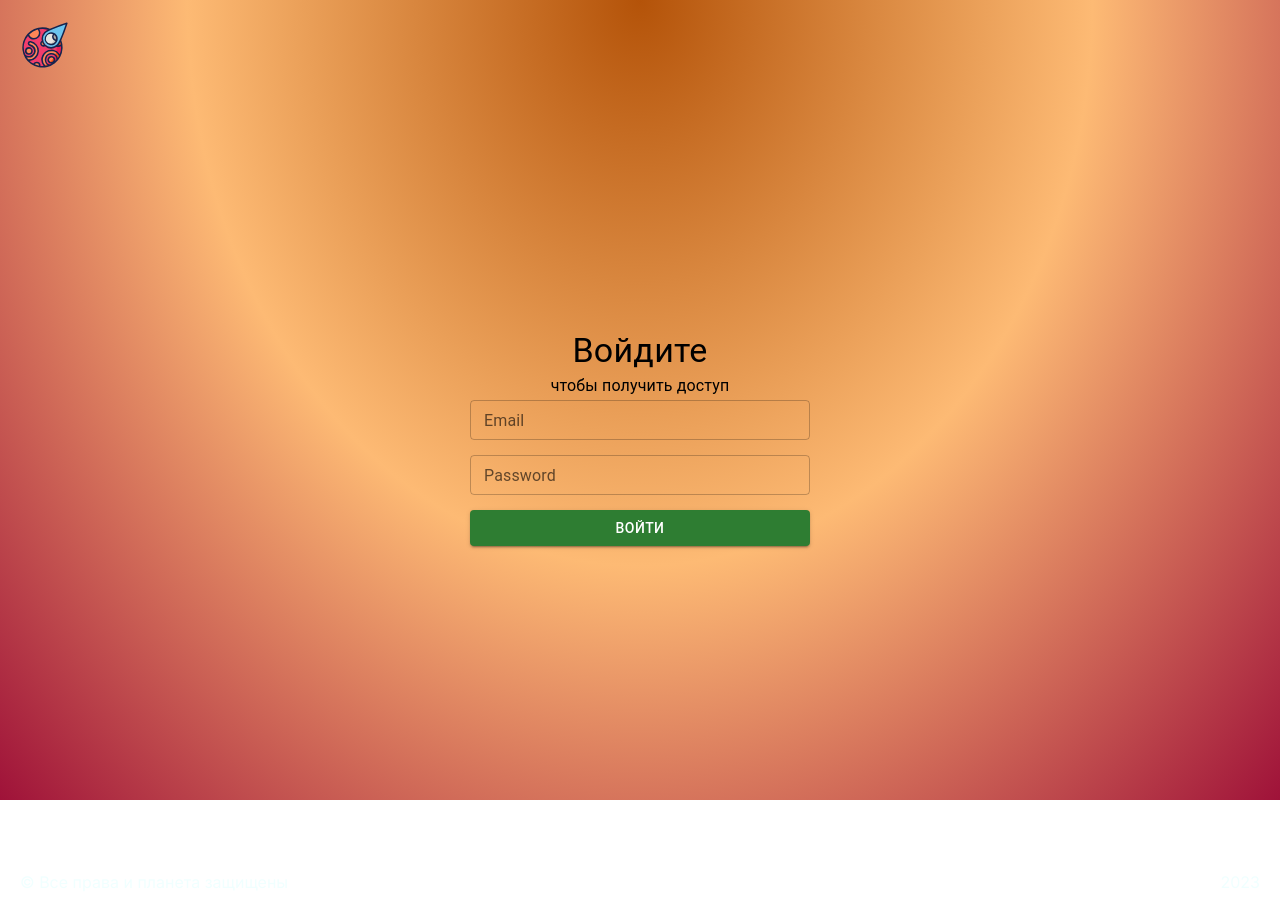
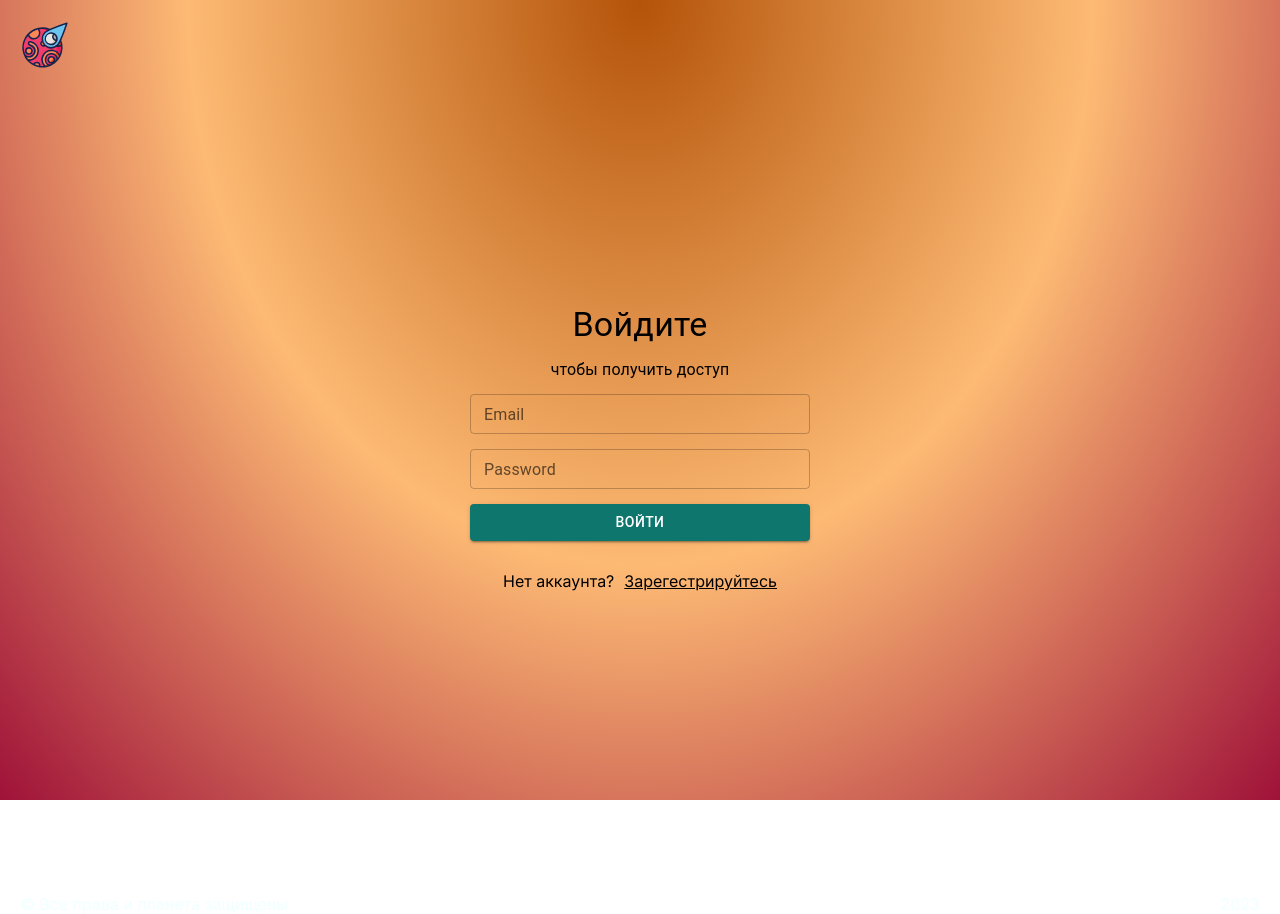
Before and after one commit to Artemiks24/asteroids, a Next.js app: page /signin in a window 1280 px wide. Before the commit the page ends 892 px from the top, so only its background shows below. Built offline with nearby package versions, Linux system fonts and the light colour scheme.

Commit message:
feat: add form

```diff
--- a/app/signin/page.tsx
+++ b/app/signin/page.tsx
@@ -1,6 +1,6 @@
 import React, { FC } from 'react';
 
-import AuthPage from '../../components/AuthPage/AuthPage';
+import LoginPage from '../../components/LoginPage/LoginPage';
 import Logo from '../../components/Logo/Logo';
 import Footer from '../../components/Footer/Footer';
 
@@ -9,7 +9,7 @@ const SignIn: FC = () => {
     return (
         <>
             <Logo />
-            <AuthPage />
+            <LoginPage />
             <Footer />
         </>
     );
--- a/components/AuthPage/AuthPage.module.css
+++ /dev/null
@@ -1,29 +0,0 @@
-.wrapper {
-    color: black;
-    padding-top: 20%;
-    display: flex;
-    flex-direction: column;
-    justify-content: center;
-    align-items: center;
-    margin-bottom: 326px;
-}
-
-.subtitle {
-
-    margin-bottom: 20px;
-}
-
-.form {
-    display: flex;
-    flex-direction: column;
-    gap: 15px
-}
-
-.input {
-    width: 340px;
-}
-
-.button {
-    color: inherit;
-    width: 340px;
-}
--- a/components/AuthPage/AuthPage.tsx
+++ /dev/null
@@ -1,67 +0,0 @@
-'use client';
-
-import React, { FC } from 'react';
-import { Typography, TextField, Button } from '@mui/material';
-import styles from './AuthPage.module.css';
-import { useForm } from 'react-hook-form';
-import { PasswordValidate, EmailValidate } from './validate';
-
-
-const AuthPage: FC = () => {
-    interface ISignin {
-        email: string,
-        password: string
-    }
-
-    const { register,
-        formState: { errors },
-        handleSubmit,
-    } = useForm<ISignin>();
-
-
-    const onSubmit = async (event: ISignin) => {
-        const data = {
-            email: event.email,
-            password: event.password,
-        };
-        console.log(data);
-    };
-
-    return (
-        <div className={styles.wrapper}>
-            <Typography variant="h4" component="div">
-                Войдите
-            </Typography>
-            <Typography className={styles.subtitle} variant="subtitle1" component="div">
-                чтобы получить доступ
-            </Typography>
-            <form className={styles.form} onSubmit={handleSubmit(onSubmit)}>
-                <TextField
-                    id="email"
-                    size="small"
-                    label="Email"
-                    type="email"
-                    color='success'
-                    {...register('email', EmailValidate)}
-                    error={!!errors.email}
-                    helperText={errors.email?.message}
-                />
-                <TextField
-                    id="password"
-                    label="Password"
-                    type="password"
-                    color='success'
-                    size='small'
-                    {...register('password', PasswordValidate)}
-                    error={!!errors.password}
-                    helperText={errors.password?.message}
-                />
-                <Button className={styles.button} type='submit' color="success" variant="contained" >
-                    Войти
-                </Button>
-            </form>
-        </div>
-    );
-};
-
-export default AuthPage;
--- /dev/null
+++ b/components/FormAuth/FormAuth.module.css
@@ -0,0 +1,14 @@
+.form {
+    display: flex;
+    flex-direction: column;
+    gap: 15px;
+    margin-bottom: 20px;
+}
+
+.input {
+    width: 340px;
+}
+
+.button {
+    width: 340px;
+}
--- /dev/null
+++ b/components/FormAuth/FormAuth.tsx
@@ -0,0 +1,80 @@
+'use client';
+import React, { FC } from 'react';
+import { TextField, Button } from '@mui/material';
+import { useForm } from 'react-hook-form';
+import styles from './FormAuth.module.css';
+import { PasswordValidate, EmailValidate } from './validate';
+import { Gradient } from '../../consts';
+import { useRouter } from 'next/navigation';
+
+interface FormAuthProps {
+    buttonText: string;
+}
+
+const FormAuth: FC<FormAuthProps> = ({ buttonText }) => {
+    const router = useRouter();
+
+    interface ISignin {
+        email: string,
+        password: string
+    }
+
+    const { register,
+        formState: { errors },
+        handleSubmit,
+    } = useForm<ISignin>();
+
+
+    const onSubmit = async (event: ISignin) => {
+        const data = {
+            email: event.email,
+            password: event.password,
+        };
+        const existingData = localStorage.getItem('userData');
+        let newData = [];
+        if (existingData) {
+            newData = JSON.parse(existingData);
+            const emailExists = newData.some((item: ISignin) => item.email === data.email);
+            if (emailExists) {
+                router.push('/signin');
+            }
+            else {
+                newData.push(data);
+            }
+        } else {
+            newData.push(data);
+        }
+        localStorage.setItem('userData', JSON.stringify(newData));
+    };
+    return (
+
+        <form className={styles.form} onSubmit={handleSubmit(onSubmit)}>
+            <TextField
+                id="email"
+                size="small"
+                label="Email"
+                type="email"
+                color='success'
+                {...register('email', EmailValidate)}
+                error={!!errors.email}
+                helperText={errors.email?.message}
+            />
+            <TextField
+                id="password"
+                label="Password"
+                type="password"
+                color='success'
+                size='small'
+                {...register('password', PasswordValidate)}
+                error={!!errors.password}
+                helperText={errors.password?.message}
+            />
+            <Button className={styles.button} type='submit' style={{ background: Gradient.login }} variant="contained" >
+                {buttonText}
+            </Button>
+        </form>
+
+    );
+};
+
+export default FormAuth;
--- /dev/null
+++ b/components/LoginPage/LoginPage.module.css
@@ -0,0 +1,20 @@
+.wrapper {
+    color: black;
+    padding-top: 18%;
+    display: flex;
+    flex-direction: column;
+    justify-content: center;
+    align-items: center;
+    margin-bottom: 303px;
+    gap: 10px;
+}
+
+
+.subWrapper {
+    display: flex;
+    gap: 10px;
+}
+
+.link {
+    text-decoration: underline;
+}
--- /dev/null
+++ b/components/LoginPage/LoginPage.tsx
@@ -0,0 +1,30 @@
+import React, { FC } from 'react';
+import { Typography } from '@mui/material';
+import styles from './LoginPage.module.css';
+import FormAuth from '../FormAuth/FormAuth';
+import Link from 'next/link';
+
+const LoginPage: FC = () => {
+
+    const buttonText = 'Войти';
+
+    return (
+        <div className={styles.wrapper}>
+            <Typography variant="h4" component="div">
+                Войдите
+            </Typography>
+            <Typography className={styles.subtitle} variant="subtitle1" component="div">
+                чтобы получить доступ
+            </Typography>
+            <FormAuth buttonText={buttonText} />
+            <div className={styles.subWrapper}>
+                <p>Нет аккаунта?</p>
+                <Link className={styles.link} href='/signup'>Зарегестрируйтесь</Link>
+            </div>
+
+
+        </div>
+    );
+};
+
+export default LoginPage;
--- /dev/null
+++ b/components/RegistrPage/RegistrPage.module.css
@@ -0,0 +1,10 @@
+.wrapper {
+    color: black;
+    padding-top: 20%;
+    display: flex;
+    flex-direction: column;
+    justify-content: center;
+    align-items: center;
+    gap: 10px;
+    margin-bottom: 354px;
+}
```
Also changed, not shown: app/signup/page.tsx (+15 -4 lines), components/RegistrPage/RegistrPage.tsx (added, +20 -0 lines), components/FormAuth/validate.ts (renamed from components/AuthPage/validate.ts).
